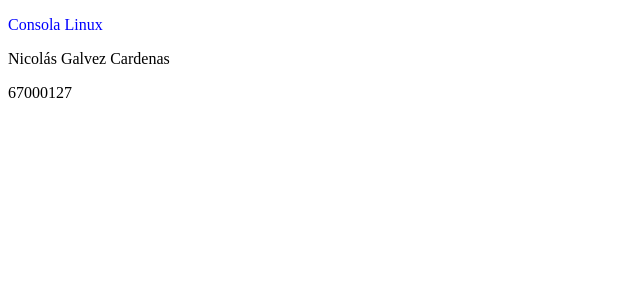
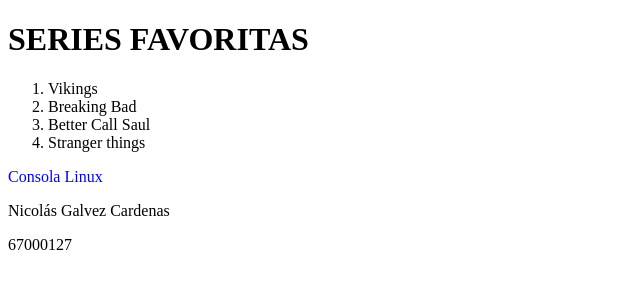
Before and after one commit to Nicolas200319/WEB, a plain HTML site: page index.html in a window 1280 px wide. Shown: the whole page, without its empty margins (0-640 px from the left). Drawn offline with Linux system fonts and the light colour scheme.

Commit message:
Update index.html

```diff
--- a/index.html
+++ b/index.html
@@ -8,6 +8,13 @@
 </head>
 <link rel="stylesheet" href="index.css">
 <body>
+    <h1>SERIES FAVORITAS</h1>
+    <OL>
+        <li>Vikings</li>
+        <li>Breaking Bad</li>
+        <li>Better Call Saul</li>
+        <li>Stranger things</li>
+    </OL>
     <p class=titulo1>Consola Linux</p>
     <p>Nicolás Galvez Cardenas</P>
     <p>67000127</p>
```
